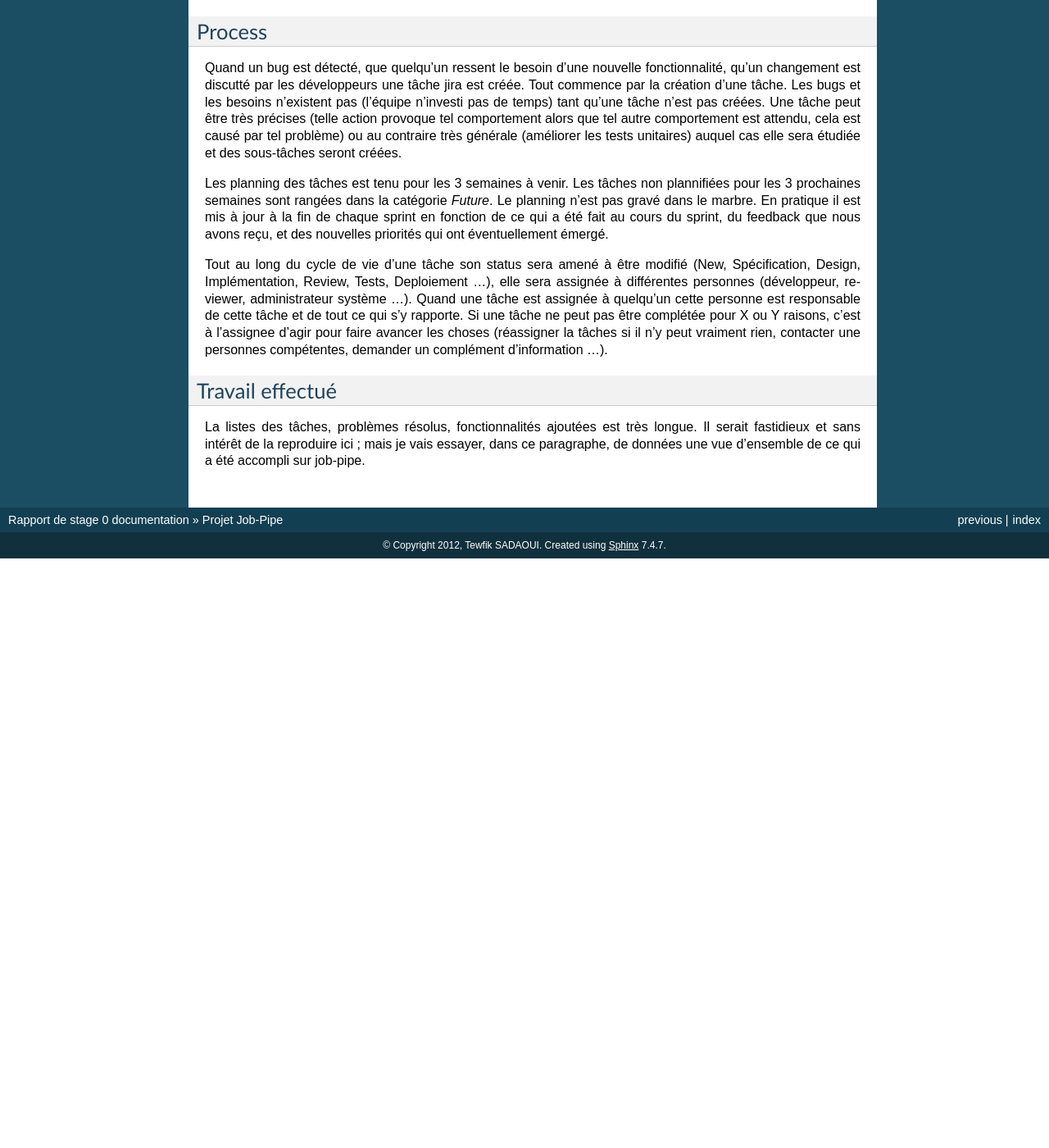
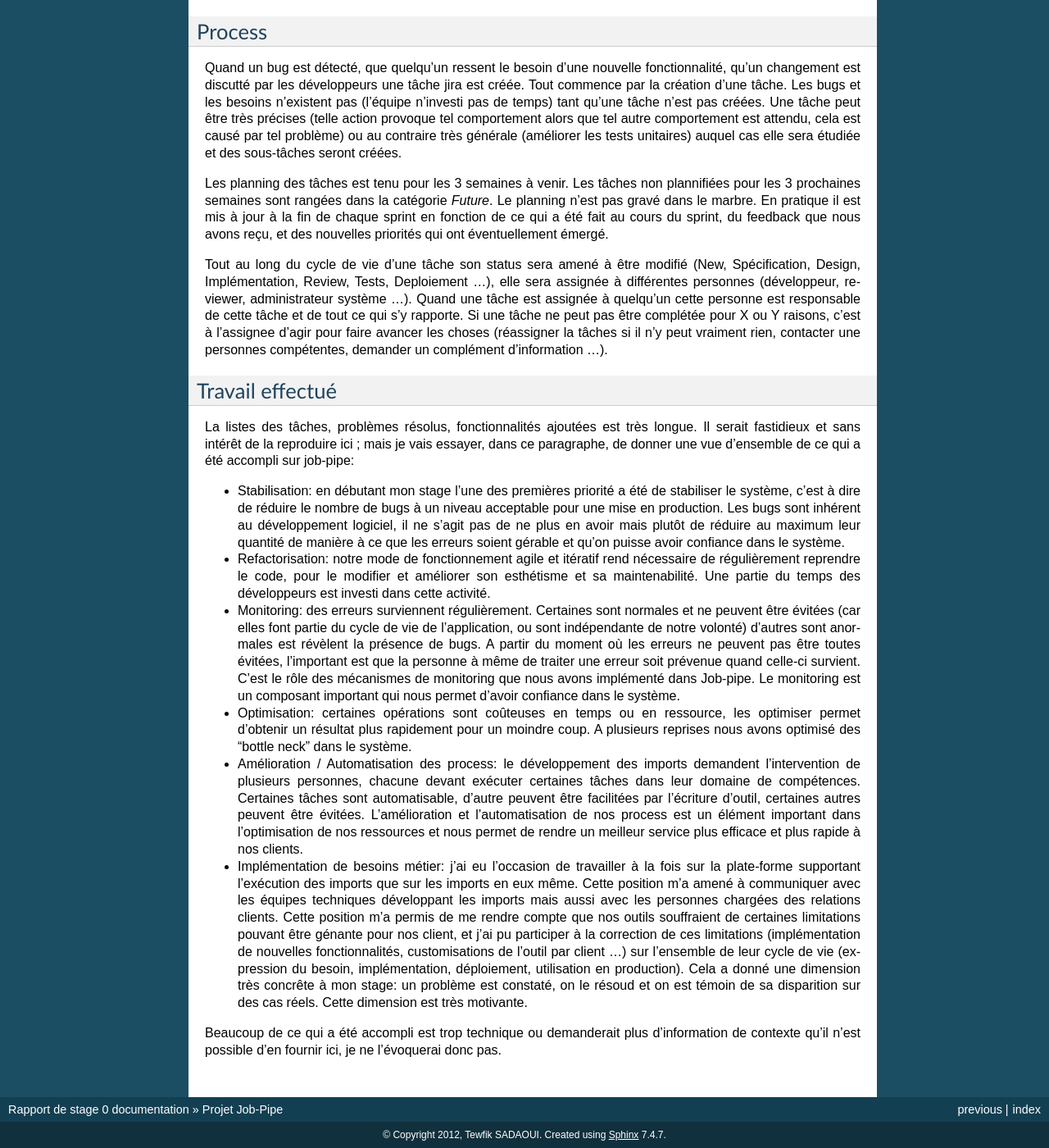
Before and after one commit to tsadaoui/Rapport_stage, a Sphinx documentation site: the page built from source/plate_forme.rst, in a window 1280 px wide and 1400 px high, scrolled down 2969 px. Shown: the whole window at 82% size. Built offline with Sphinx 7.4.7, drawn with Linux system fonts in a browser that asks for light colours; before the commit the page ends 3650 px from its top, so only the background shows below that.

Commit message:
Description de la partie job-pipe du stage

```diff
--- a/source/plate_forme.rst
+++ b/source/plate_forme.rst
@@ -96,4 +96,18 @@ Tout au long du cycle de vie d'une tâche son status sera amené à être modifi
 Travail effectué
 ----------------
 
-La listes des tâches, problèmes résolus, fonctionnalités ajoutées est très longue. Il serait fastidieux et sans intérêt de la reproduire ici ; mais je vais essayer, dans ce paragraphe, de données une vue d'ensemble de ce qui a été accompli sur job-pipe.
+La listes des tâches, problèmes résolus, fonctionnalités ajoutées est très longue. Il serait fastidieux et sans intérêt de la reproduire ici ; mais je vais essayer, dans ce paragraphe, de donner une vue d'ensemble de ce qui a été accompli sur job-pipe:
+
+* Stabilisation: en débutant mon stage l'une des premières priorité a été de stabiliser le système, c'est à dire de réduire le nombre de bugs à un niveau acceptable pour une mise en production. Les bugs sont inhérent au développement logiciel, il ne s'agit pas de ne plus en avoir mais plutôt de réduire au maximum leur quantité de manière à ce que les erreurs soient gérable et qu'on puisse avoir confiance dans le système.
+
+* Refactorisation: notre mode de fonctionnement agile et itératif rend nécessaire de régulièrement reprendre le code, pour le modifier et améliorer son esthétisme et sa maintenabilité. Une partie du temps des développeurs est investi dans cette activité.
+
+* Monitoring: des erreurs surviennent régulièrement. Certaines sont normales et ne peuvent être évitées (car elles font partie du cycle de vie de l'application, ou sont indépendante de notre volonté) d'autres sont anormales est révèlent la présence de bugs. A partir du moment où les erreurs ne peuvent pas être toutes évitées, l'important est que la personne à même de traiter une erreur soit prévenue quand celle-ci survient. C'est le rôle des mécanismes de monitoring que nous avons implémenté dans Job-pipe. Le monitoring est un composant important qui nous permet d'avoir confiance dans le système.
+
+* Optimisation: certaines opérations sont coûteuses en temps ou en ressource, les optimiser permet d'obtenir un résultat plus rapidement pour un moindre coup. A plusieurs reprises nous avons optimisé des "bottle neck" dans le système.
+
+* Amélioration / Automatisation des process: le développement des imports demandent l'intervention de plusieurs personnes, chacune devant exécuter certaines tâches dans leur domaine de compétences. Certaines tâches sont automatisable, d'autre peuvent être facilitées par l'écriture d'outil, certaines autres peuvent être évitées. L'amélioration et l'automatisation de nos process est un élément important dans l'optimisation de nos ressources et nous permet de rendre un meilleur service plus efficace et plus rapide à nos clients.
+
+* Implémentation de besoins métier: j'ai eu l'occasion de travailler à la fois sur la plate-forme supportant l'exécution des imports que sur les imports en eux même. Cette position m'a amené à communiquer avec les équipes techniques développant les imports mais aussi avec les personnes chargées des relations clients. Cette position m'a permis de me rendre compte que nos outils souffraient de certaines limitations pouvant être génante pour nos client, et j'ai pu participer à la correction de ces limitations (implémentation de nouvelles fonctionnalités, customisations de l'outil par client ...) sur l'ensemble de leur cycle de vie (expression du besoin, implémentation, déploiement, utilisation en production). Cela a donné une dimension très concrête à mon stage: un problème est constaté, on le résoud et on est témoin de sa disparition sur des cas réels. Cette dimension est très motivante.
+
+Beaucoup de ce qui a été accompli est trop technique ou demanderait plus d'information de contexte qu'il n'est possible d'en fournir ici, je ne l'évoquerai donc pas.
```
